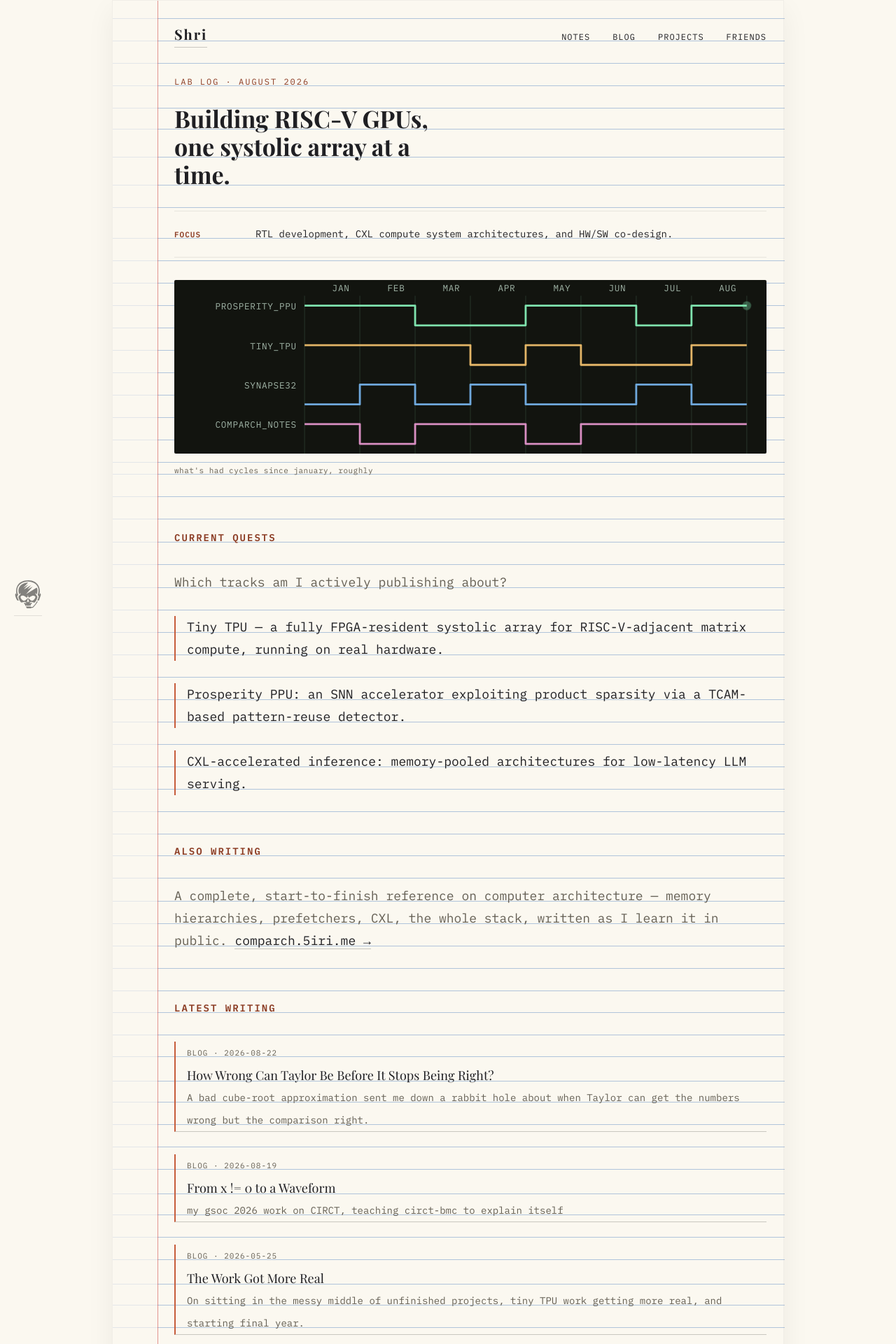
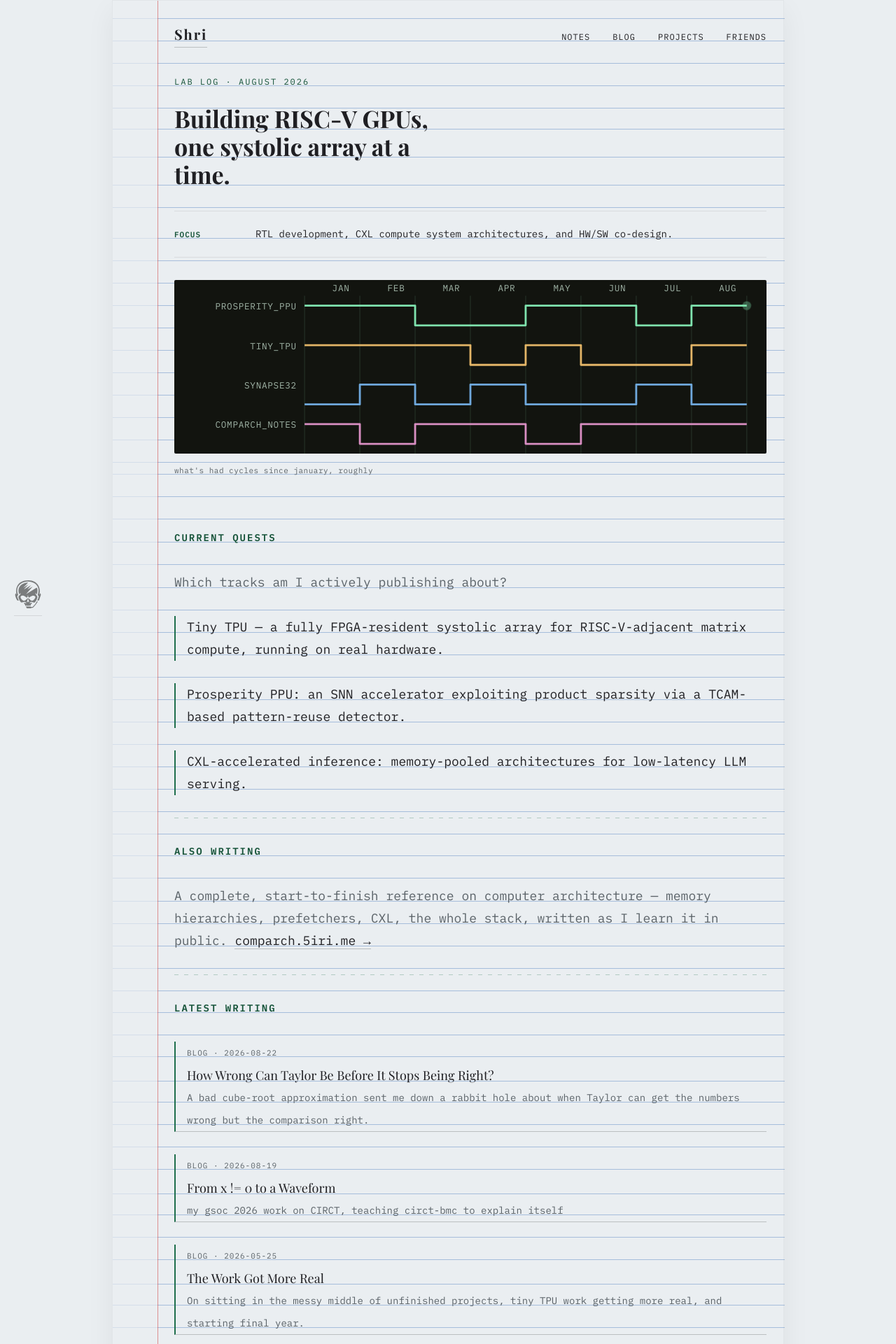
Before and after one commit to 5iri/5iri.github.io, a Jekyll site: the page built from index.html, in a window 1280 px wide. Shown: the top 1920 px of the page at 70% size. Built offline with Jekyll 4.4.1, drawn with Linux system fonts in a browser that asks for light colours.

Commit message:
Rework theme palette to a schematic/PCB visual identity
The warm paper background (#fbf8f0) read as a generic AI-template
default with no connection to the site's subject matter. New palette:

- --bg shifts to a cool blue-gray (drafting vellum), matching the
  hue family of the existing blue ruled-notebook lines instead of
  clashing with them.
- --accent/--accent-ink move from terracotta to a PCB-trace green in
  the same family as the hero signal-strip's phosphor-green trace,
  so the dark hero panel and the rest of the light-background site
  read as one system instead of two disconnected palettes.
- --muted and the photo-frame tokens (--photo-bg/-edge/-shadow) cool
  down to match, including two hardcoded literals that bypassed the
  tokens (the img-frame gradient start color, and the hover-state
  box-shadow on both .hero-photo and .page-content images).

Also added a subtle recurring motif: a thin tick-pattern divider
between sections, reusing the same tick-mark visual language as the
hero waveform's month axis, so that one signature element's grammar
echoes quietly through the rest of the page instead of staying
isolated to the hero.

No content, copy, or structural changes.

Co-Authored-By: Claude Sonnet 5 <noreply@anthropic.com>
Claude-Session: https://claude.ai/code/session_01LndUPDPgL5axtTg78P8uBL

```diff
--- a/assets/css/socratica.css
+++ b/assets/css/socratica.css
@@ -1,17 +1,17 @@
 /* --- Theme: Ruled journal (strict 32px grid) -------------------------------- */
 :root{
-  --bg: #fbf8f0;                /* warm paper */
+  --bg: #eaeef1;                /* cool blue-gray, drafting vellum */
   --fg: #1f1f23;                /* graphite/ink */
-  --muted: #645f54;             /* pencil faded */
-  --accent: #C65D3B;            /* terracotta */
-  --accent-ink: #8b3b23;        /* darker terracotta for small text contrast */
+  --muted: #5a6268;             /* cool slate */
+  --accent: #1f6f4c;            /* PCB-trace green, echoes --signal-trace-a */
+  --accent-ink: #145238;        /* darker trace green for small text contrast */
   --border: #1f1f23;
   --line: rgba(56, 110, 184, 0.18);   /* soft blue rule */
   --margin: rgba(206, 68, 68, 0.32);  /* red margin */
   --grid: 32px;
-  --photo-bg: #fffdf9;
-  --photo-edge: rgba(54, 45, 31, 0.3);
-  --photo-shadow: rgba(31, 24, 14, 0.22);
+  --photo-bg: #f4f6f5;
+  --photo-edge: rgba(40, 48, 54, 0.28);
+  --photo-shadow: rgba(16, 20, 22, 0.22);
   --rule-offset: calc(var(--grid) * 0.6875); /* kept for reference; canvas ignores this */
 
   /* Signal trace panel — scope-and-schematic accents, used only inside .signal-strip */
@@ -198,7 +198,7 @@ a:hover { color: var(--accent); border-color: var(--accent); }
   transform: rotate(0deg) translateY(-2px);
   box-shadow:
     0 2px 0 rgba(0, 0, 0, 0.1),
-    0 18px 26px -14px rgba(31, 24, 14, 0.3);
+    0 18px 26px -14px rgba(16, 20, 22, 0.3);
 }
 
 .hero-text {
@@ -321,7 +321,25 @@ a:hover { color: var(--accent); border-color: var(--accent); }
 }
 
 /* Sections */
-.section { margin: calc(var(--grid) * 2) 0; }
+.section { margin: calc(var(--grid) * 2) 0; position: relative; }
+
+.section + .section::before {
+  content: "";
+  position: absolute;
+  top: calc(var(--grid) * -1);
+  left: 0;
+  right: 0;
+  height: 1px;
+  background-image: repeating-linear-gradient(
+    to right,
+    var(--accent) 0,
+    var(--accent) 6px,
+    transparent 6px,
+    transparent 14px
+  );
+  opacity: 0.28;
+  pointer-events: none;
+}
 
 .section-title {
   text-transform: uppercase;
@@ -471,7 +489,7 @@ a:hover { color: var(--accent); border-color: var(--accent); }
   height: auto;
   margin: var(--grid) auto;
   padding: 8px 8px 16px;
-  background: linear-gradient(180deg, #fffefb 0%, var(--photo-bg) 100%);
+  background: linear-gradient(180deg, #fbfcfc 0%, var(--photo-bg) 100%);
   border: 1px solid var(--photo-edge);
   box-shadow:
     0 2px 0 rgba(0, 0, 0, 0.08),
@@ -483,7 +501,7 @@ a:hover { color: var(--accent); border-color: var(--accent); }
   transform: translateY(-2px);
   box-shadow:
     0 2px 0 rgba(0, 0, 0, 0.1),
-    0 18px 26px -14px rgba(31, 24, 14, 0.3);
+    0 18px 26px -14px rgba(16, 20, 22, 0.3);
 }
 
 @media (max-width: 640px) {
```
